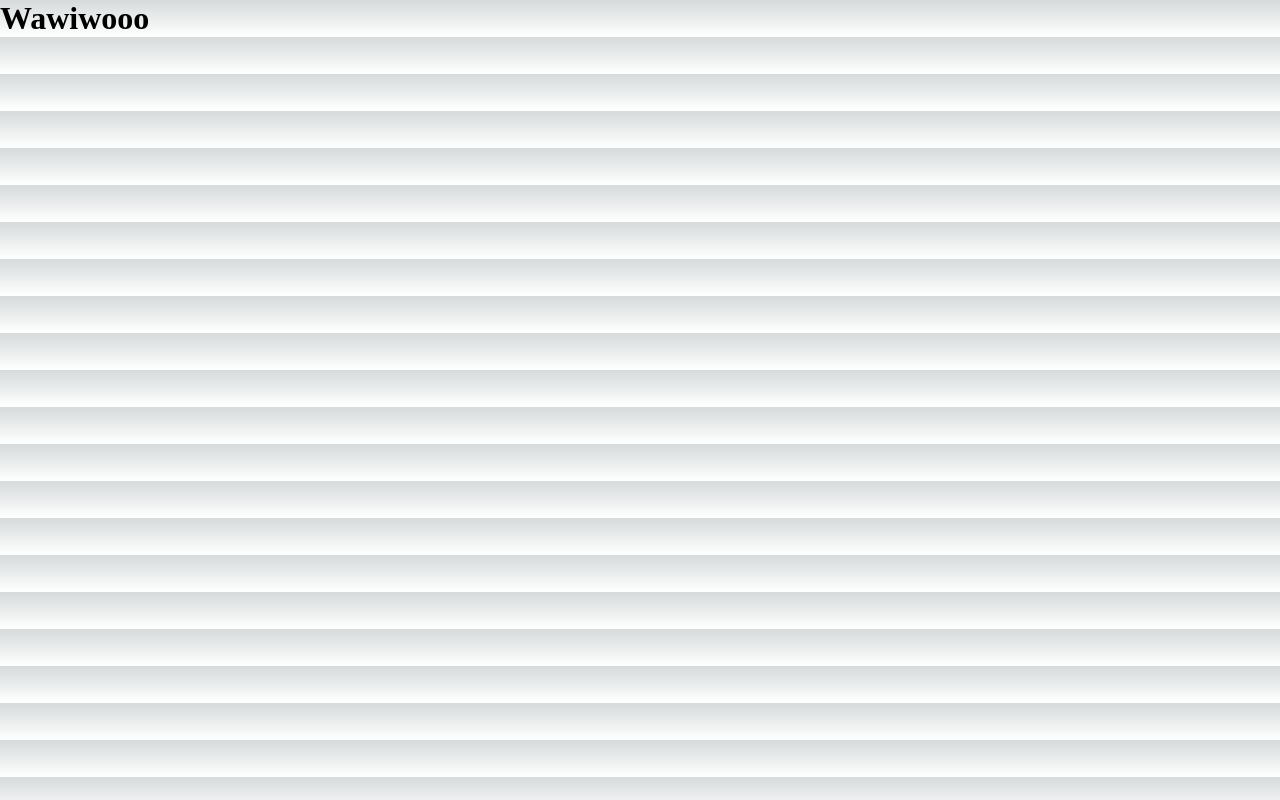
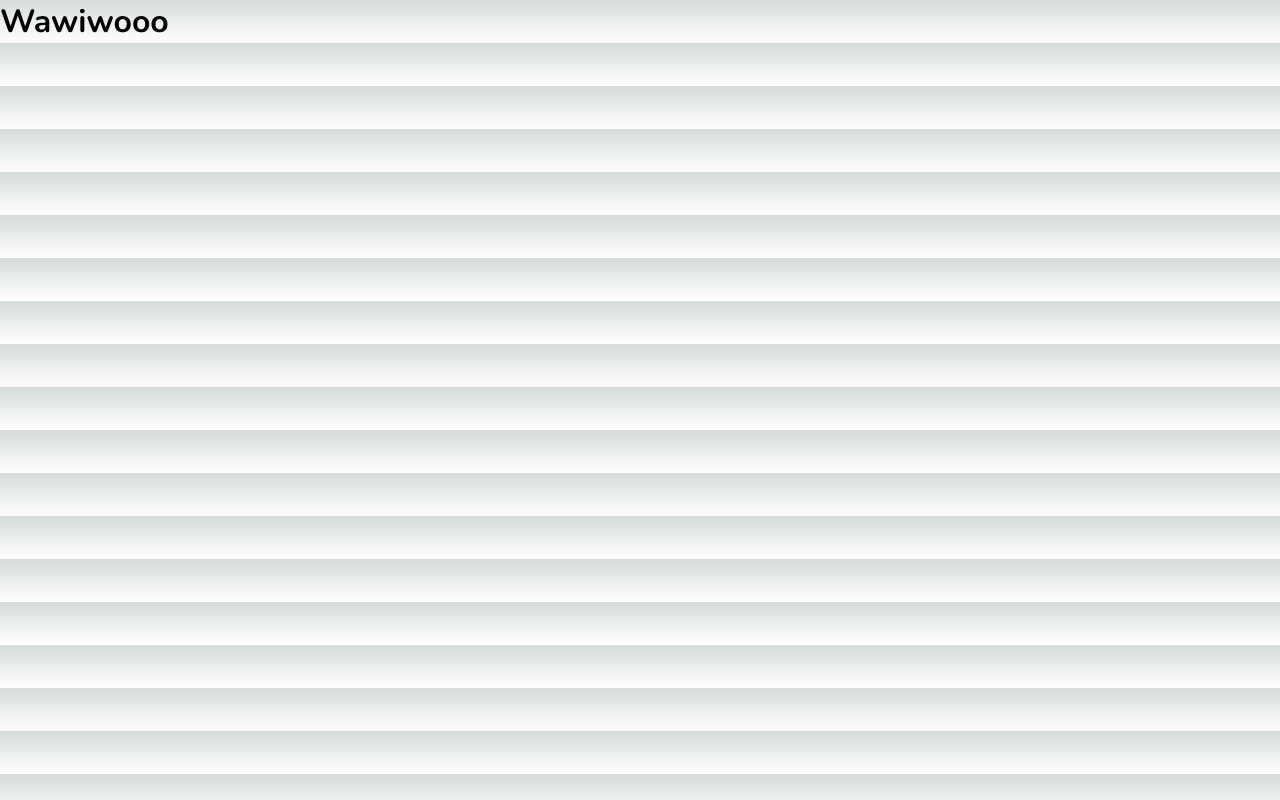
Before and after one commit to alton47/villa, a Next.js app in the folder villa/: page / in a window 1280 px wide. Built offline with nearby package versions, Linux system fonts and the light colour scheme.

Commit message:
Update MetaData

```diff
--- a/villa/app/layout.tsx
+++ b/villa/app/layout.tsx
@@ -1,9 +1,14 @@
+import { Nunito } from 'next/font/google';
 import './globals.css'
 
 export const metadata = {
-  title: 'Create Next App',
-  description: 'Generated by create next app',
+  title: 'Villa by Allan Alton',
+  description: 'An AirBnB clone',
 }
+
+const font = Nunito({
+  subsets: ['latin'],
+})
 
 export default function RootLayout({
   children,
@@ -12,7 +17,7 @@
 }) {
   return (
     <html lang="en">
-      <body>{children}</body>
+      <body className={font.className}>{children}</body>
     </html>
   )
 }
```
